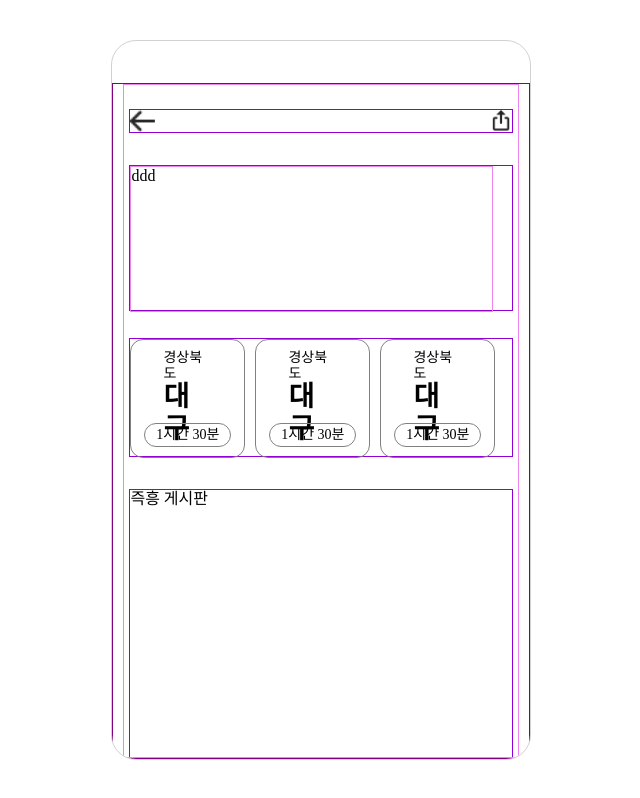
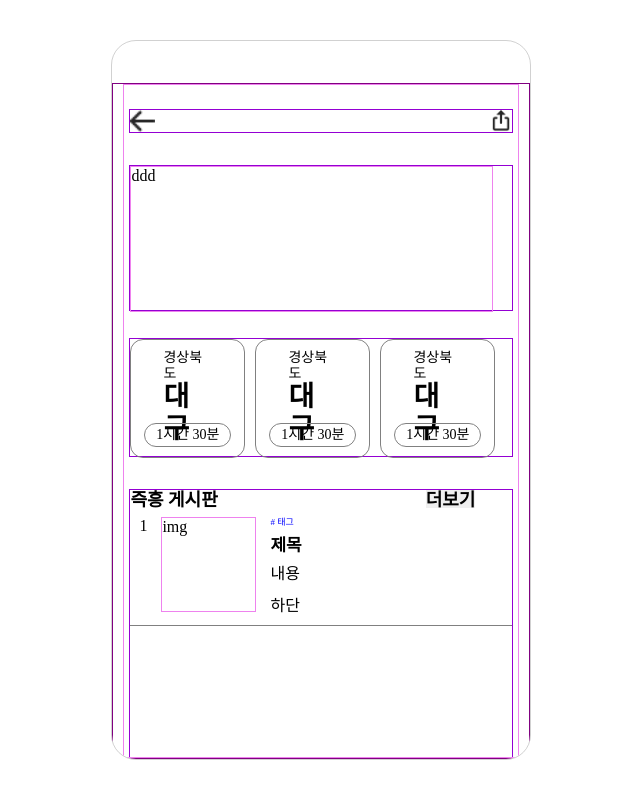
Before and after one commit to UMC-WEGO/WEGO_FE_React, a React (Vite) app in the folder WEGO_FE/: page /home/travel-select in a window 1280 px wide. Shown: the whole page, without its empty margins (319-959 px from the left). Built offline with nearby package versions, Linux system fonts and the light colour scheme; a web font is replaced by a local one.

Commit message:
feat: 여행선택페이지 즉흥 게시판 디자인 구현

```diff
--- a/WEGO_FE/src/components/feat2/PostCard.tsx
+++ b/WEGO_FE/src/components/feat2/PostCard.tsx
@@ -1,6 +1,6 @@
 import styled from "styled-components"
 
-const PopularPostCardBox = styled.div`
+const PostCardBox = styled.div`
   border-bottom: 1px solid gray;
   padding: 9px;
   display: flex;
@@ -46,10 +46,10 @@ const PopularPostRow4 = styled.div`
   margin-top: 14px;
 `
 
-const PopularPostCard = () => {
+const PostCard = () => {
     return(
         <>
-            <PopularPostCardBox>
+            <PostCardBox>
                 <PopularPostColumn1>1</PopularPostColumn1>
                 <PopularPostColumn2>img</PopularPostColumn2>
                 <PopularPostColumn3>
@@ -58,9 +58,9 @@ const PopularPostCard = () => {
                   <PopularPostRow3>내용</PopularPostRow3>
                   <PopularPostRow4>하단</PopularPostRow4>
                 </PopularPostColumn3>
-              </PopularPostCardBox>
+              </PostCardBox>
         </>
     )
 }
 
-export default PopularPostCard;
+export default PostCard;
--- a/WEGO_FE/src/pages/feat_2/home-travel-select/TravelSelectPage.tsx
+++ b/WEGO_FE/src/pages/feat_2/home-travel-select/TravelSelectPage.tsx
@@ -3,6 +3,7 @@ import styled from "styled-components";
 
 import back_arrow_img from "../../../images/feat2/Back_Arrow.png"
 import share_img from "../../../images/feat2/share_icon.png"
+import PostCard from "../../../components/feat2/PostCard";
 
 // 전체적인 레이아웃
 const AppContainer = styled.p`
@@ -116,6 +117,16 @@ const PostContainer = styled.div`
 
   border: 1px solid darkviolet;
 `
+const Title = styled.div`
+  width: 345px;
+  height: 18px;
+
+  font-size: 18px;
+  font-weight: 800;
+
+  display: flex;
+  justify-content: space-between;
+`
 
 const SubmitBtnContainer = styled.div`
   margin: 5px;
@@ -125,6 +136,18 @@ const SubmitBtnContainer = styled.div`
   height: 50px;
 
   border: 1px solid darkviolet;
+`
+// --- --- ---
+// --- --- ---
+// 여기로 갈래요 버튼
+const SelectionComplete = styled.button`
+  background-color: blue;
+  color: white;
+  padding: 10px;
+  width: 363px;
+  height: 50px;
+
+  border-radius: 5px;
 `
 
 function TravelSelectPage() {
@@ -159,9 +182,17 @@ function TravelSelectPage() {
             </DestinationBtn>
           </DestinationContainer>
 
-          <PostContainer>즉흥 게시판</PostContainer>
+          <PostContainer>
+            <Title>
+              <div>즉흥 게시판</div>
+              <button>더보기</button>
+            </Title>
+            <PostCard/>
+          </PostContainer>
 
-          <SubmitBtnContainer>여기로 갈래요</SubmitBtnContainer>
+          <SubmitBtnContainer>
+            <SelectionComplete>여기로 갈래요</SelectionComplete>
+          </SubmitBtnContainer>
         </ScrollArea>
       </AppContainer>
     </>
```
